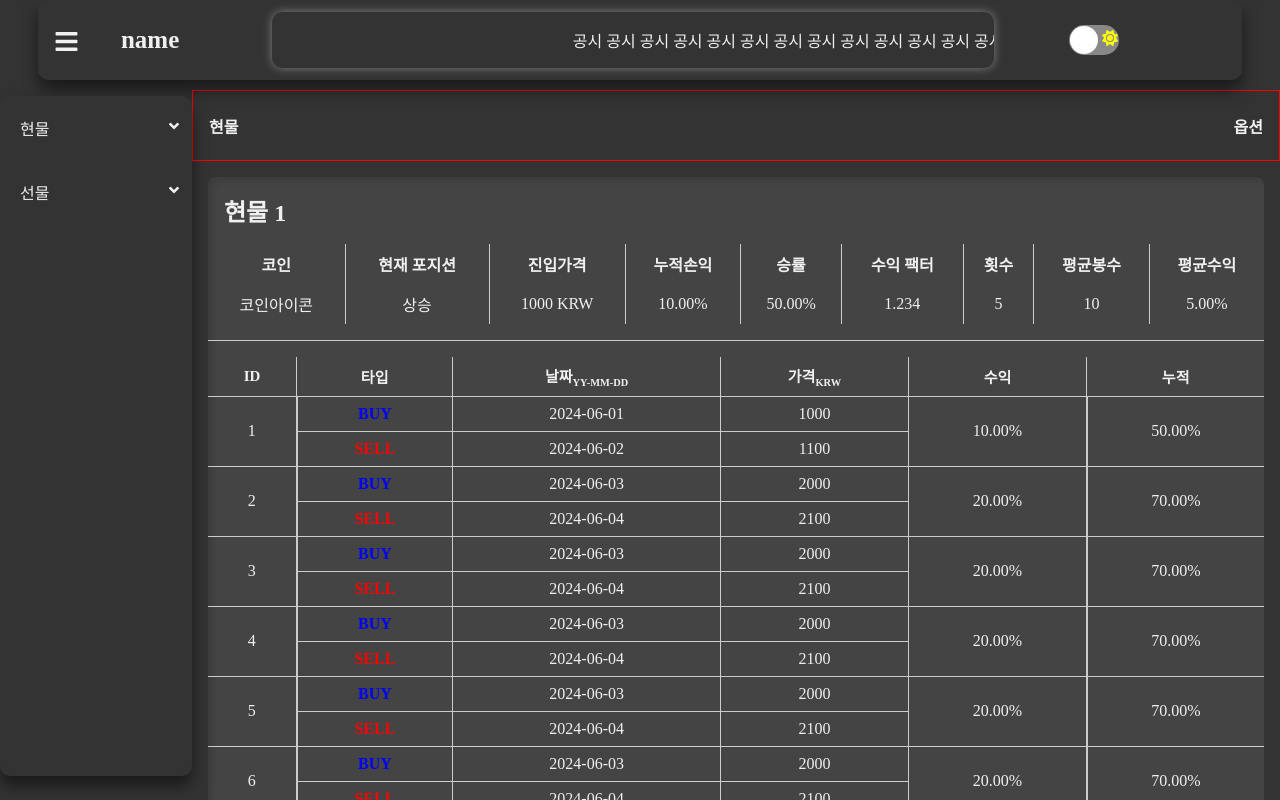
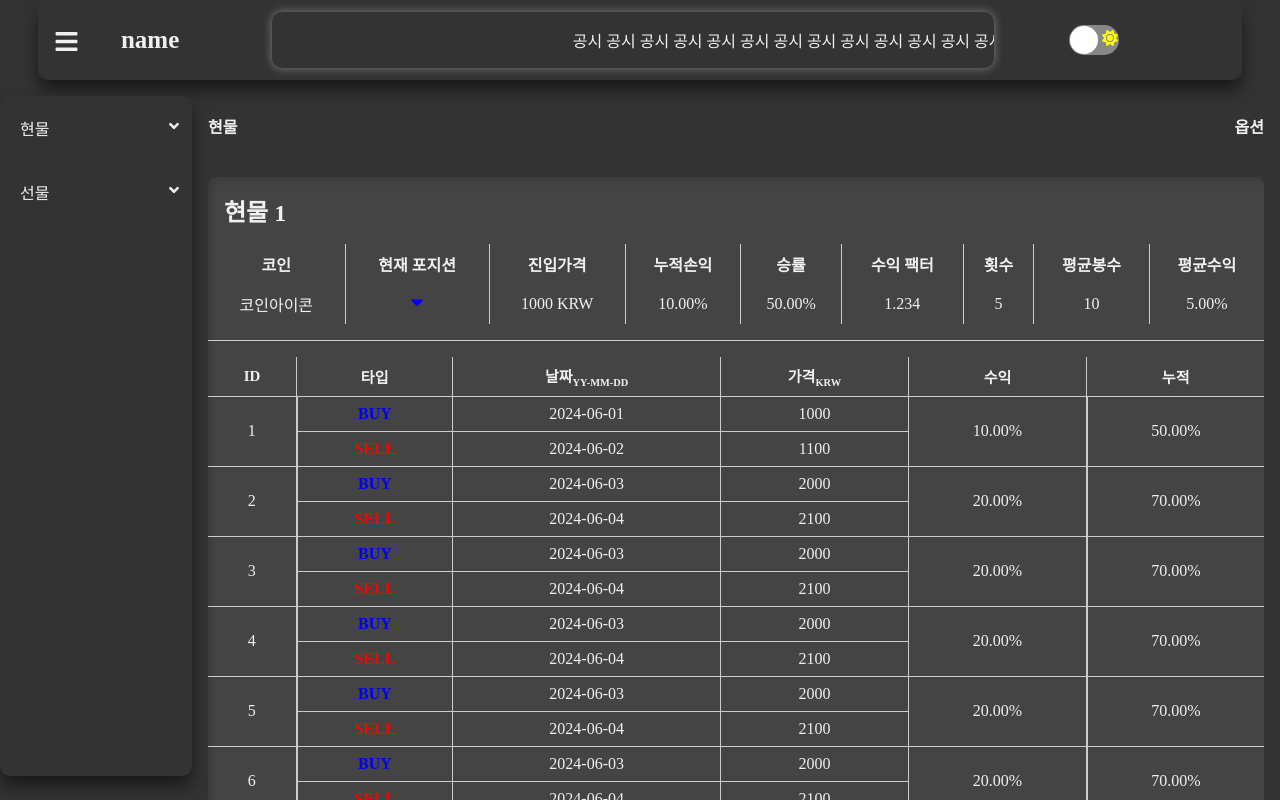
Before and after one commit to deenuit113/Tradin, a Next.js app in the folder coin/: page /spot/1 in a window 1280 px wide. Built offline with nearby package versions, Linux system fonts and the light colour scheme.

Commit message:
Feat: add coin position icon

```diff
--- a/coin/src/components/units/item/Item.styles.tsx
+++ b/coin/src/components/units/item/Item.styles.tsx
@@ -117,6 +117,10 @@ export const StrategyInfo = styled.td<{ darkMode: boolean }>`
     &:first-of-type {
         border-left: none;
     }
+
+    .position-icon {
+        font-size: 18px;
+    }
 `;
 
 export const StrategyInFoDetail = styled.td`
--- a/coin/src/components/units/item/ItemDetail.styles.tsx
+++ b/coin/src/components/units/item/ItemDetail.styles.tsx
@@ -79,7 +79,6 @@ export const SpotHeader = styled.div<{ sidebarOpen: boolean, darkMode: boolean }
     font-weight: bolder;
     color: ${({ darkMode }) => (darkMode ? '#333' : '#f0f0f0')};
     position: relative;
-    border: 1px solid red;
 
     .FaAngleRight{
         margin-left: 10px;
@@ -145,6 +144,10 @@ export const StrategyInfo = styled.td<{ darkMode: boolean }>`
 
     &:first-of-type {
         border-left: none;
+    }
+
+    .position-icon {
+        font-size: 20px;
     }
 `;
 
--- a/coin/src/components/units/item/spot/SpotDetail.tsx
+++ b/coin/src/components/units/item/spot/SpotDetail.tsx
@@ -6,6 +6,24 @@ import { useRecoilState } from "recoil";
 import { darkMode } from '../../../commons/atoms';
 import { useState, useEffect } from 'react';
 import SpotDetailOption from './SpotDetailOpt';
+import { FaCaretUp, FaCaretDown } from 'react-icons/fa';
+
+type Position = '상승' | '하강';
+
+interface CoinData {
+    position: Position;
+    entryPrice: string;
+    profitLoss: string;
+    winRate: string;
+    profitFactor: string;
+    trades: number;
+    averageBars: number;
+    averageProfit: string;
+}
+
+const coinData: CoinData[] = [
+    { position: '하강', entryPrice: '1000 KRW', profitLoss: '10.00%', winRate: '50.00%', profitFactor: '1.234', trades: 5, averageBars: 10, averageProfit: '5.00%' },
+];
 
 export default function SpotDetail(): JSX.Element {
     const { sidebarOpen } = useSidebar();
@@ -50,6 +68,8 @@ export default function SpotDetail(): JSX.Element {
         setMenuOpen(prev=> !prev);
     }
 
+    const position = "하강";
+
     return (
         <S.Container darkMode={isDarkMode}>
             <SideBar />
@@ -81,17 +101,21 @@ export default function SpotDetail(): JSX.Element {
                             </tr>
                         </thead>
                         <tbody>
-                            <tr>
-                                <S.StrategyInfo className="value" darkMode={isDarkMode}>코인아이콘</S.StrategyInfo>
-                                <S.StrategyInfo className="value" darkMode={isDarkMode}>상승</S.StrategyInfo>
-                                <S.StrategyInfo className="value" darkMode={isDarkMode}>1000 KRW</S.StrategyInfo>
-                                <S.StrategyInfo className="value" darkMode={isDarkMode}>10.00%</S.StrategyInfo>
-                                <S.StrategyInfo className="value" darkMode={isDarkMode}>50.00%</S.StrategyInfo>
-                                <S.StrategyInfo className="value" darkMode={isDarkMode}>1.234</S.StrategyInfo>
-                                <S.StrategyInfo className="value" darkMode={isDarkMode}>5</S.StrategyInfo>
-                                <S.StrategyInfo className="value" darkMode={isDarkMode}>10</S.StrategyInfo>
-                                <S.StrategyInfo className="value" darkMode={isDarkMode}>5.00%</S.StrategyInfo>
-                            </tr>
+                            {coinData.map((data, index) => (
+                                <tr key={index}>
+                                    <S.StrategyInfo className="value" darkMode={isDarkMode}>코인아이콘</S.StrategyInfo>
+                                    <S.StrategyInfo className="value" darkMode={isDarkMode}>
+                                        {data.position === '상승' ? <FaCaretUp className="position-icon" color="red" /> : <FaCaretDown className="position-icon" color="blue" />}
+                                    </S.StrategyInfo>
+                                    <S.StrategyInfo className="value" darkMode={isDarkMode}>{data.entryPrice}</S.StrategyInfo>
+                                    <S.StrategyInfo className="value" darkMode={isDarkMode}>{data.profitLoss}</S.StrategyInfo>
+                                    <S.StrategyInfo className="value" darkMode={isDarkMode}>{data.winRate}</S.StrategyInfo>
+                                    <S.StrategyInfo className="value" darkMode={isDarkMode}>{data.profitFactor}</S.StrategyInfo>
+                                    <S.StrategyInfo className="value" darkMode={isDarkMode}>{data.trades}</S.StrategyInfo>
+                                    <S.StrategyInfo className="value" darkMode={isDarkMode}>{data.averageBars}</S.StrategyInfo>
+                                    <S.StrategyInfo className="value" darkMode={isDarkMode}>{data.averageProfit}</S.StrategyInfo>
+                                </tr>
+                            ))}
                         </tbody>
                     </S.WidgetTable>
                     <S.HorizontalDivider />
```
Also changed, not shown: coin/src/components/units/item/spot/Spot.tsx (+33 -12 lines).
